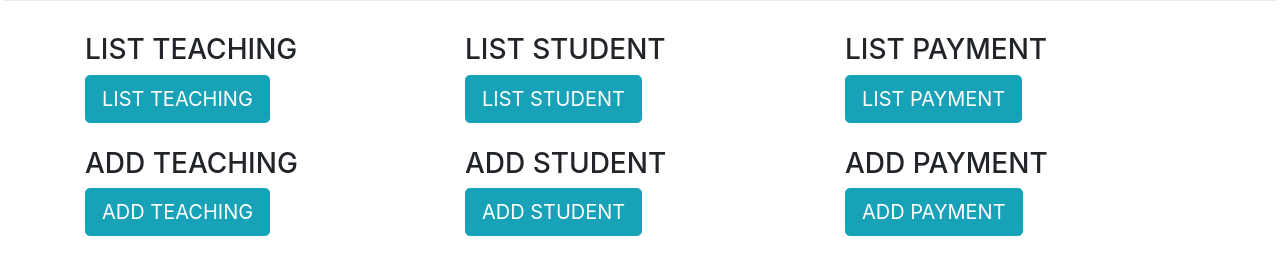
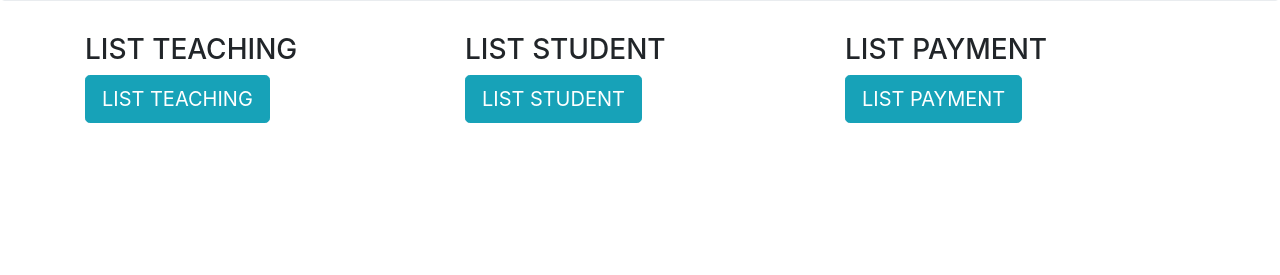
Before and after one commit to zahiruddinnorzain/postuisyenv3, a PHP site: page /index2.php in a window 1280 px wide. Shown: the part 335-610 px from the top of the page. Run offline with PHP 8.4, Linux system fonts and the light colour scheme; the visitor is signed in with stand-in values (Sample User, id 1).

Commit message:
move button add

```diff
--- a/action_page_payment.php
+++ b/action_page_payment.php
@@ -72,7 +72,7 @@ $conn->close();
 
 
       <br>
-      <a href="index2.php" class="btn btn-info btn-lg" role="button">Back</a>
+      <a href="list_payment.php" class="btn btn-info btn-lg" role="button">Back</a>
       <br><br>
 
     </div>
--- a/action_page_student.php
+++ b/action_page_student.php
@@ -72,7 +72,7 @@ $conn->close();
 
 
       <br>
-      <a href="index2.php" class="btn btn-info btn-lg" role="button">Back</a>
+      <a href="list_student.php" class="btn btn-info btn-lg" role="button">Back</a>
       <br><br>
 
     </div>
--- a/action_page_teaching.php
+++ b/action_page_teaching.php
@@ -72,7 +72,7 @@ $conn->close();
 
 
       <br>
-      <a href="index2.php" class="btn btn-info btn-lg" role="button">Back</a>
+      <a href="list_teaching.php" class="btn btn-info btn-lg" role="button">Back</a>
       <br><br>
 
     </div>
--- a/add_payment.php
+++ b/add_payment.php
@@ -80,7 +80,7 @@
   </form>
 
       <br>
-      <a href="index2.php" class="btn btn-info btn-lg" role="button">Back</a>
+      <a href="list_payment.php" class="btn btn-info btn-lg" role="button">Back</a>
       <br><br>
 
 </div>
--- a/add_student.php
+++ b/add_student.php
@@ -75,7 +75,7 @@
   </form>
 
       <br>
-      <a href="index2.php" class="btn btn-info btn-lg" role="button">Back</a>
+      <a href="list_student.php" class="btn btn-info btn-lg" role="button">Back</a>
       <br><br>
 
 </div>
--- a/add_teaching.php
+++ b/add_teaching.php
@@ -86,7 +86,7 @@
   </form>
 
       <br>
-      <a href="index2.php" class="btn btn-info btn-lg" role="button">Back</a>
+      <a href="list_teaching.php" class="btn btn-info btn-lg" role="button">Back</a>
       <br><br>
 
 </div>
--- a/index2.php
+++ b/index2.php
@@ -46,21 +46,7 @@
       <a href="list_payment.php" class="btn btn-info btn-lg" role="button">LIST PAYMENT</a>
       <br><br>
     </div>
-    <div class="col-sm-4">
-      <h3>ADD TEACHING</h3>
-      <a href="add_teaching.php" class="btn btn-info btn-lg" role="button">ADD TEACHING</a>
-      <br><br>
-    </div>
-    <div class="col-sm-4">
-      <h3>ADD STUDENT</h3>
-      <a href="add_student.php" class="btn btn-info btn-lg" role="button">ADD STUDENT</a>
-      <br><br>
-    </div>
-    <div class="col-sm-4">
-      <h3>ADD PAYMENT</h3>
-      <a href="add_payment.php" class="btn btn-info btn-lg" role="button">ADD PAYMENT</a>
-      <br><br>
-    </div>
+
   </div>
 </div>
 
--- a/list_payment.php
+++ b/list_payment.php
@@ -67,6 +67,9 @@ $conn->close();
 ?>
 
 </table>
+<!--add data-->
+<a href="add_payment.php" class="btn btn-primary" role="button">+ ADD</a>
+<br><br>
 
 <!-- print -->
 <h3>Print Your Payment</h3>
--- a/list_student.php
+++ b/list_student.php
@@ -68,6 +68,9 @@ $conn->close();
 ?>
 
 </table>
+<!--add data-->
+<a href="add_student.php" class="btn btn-primary" role="button">+ ADD</a>
+<br><br>
 
 <!-- delete -->
 <h3>Delete data</h3>
--- a/list_teaching.php
+++ b/list_teaching.php
@@ -78,6 +78,10 @@ $conn->close();
 
 </table>
 
+<!--add data-->
+<a href="add_teaching.php" class="btn btn-primary" role="button">+ ADD</a>
+<br><br>
+
 <!-- delete -->
 <h3>Delete data</h3>
 <form action="action_delete_teaching.php" method="post">
```
